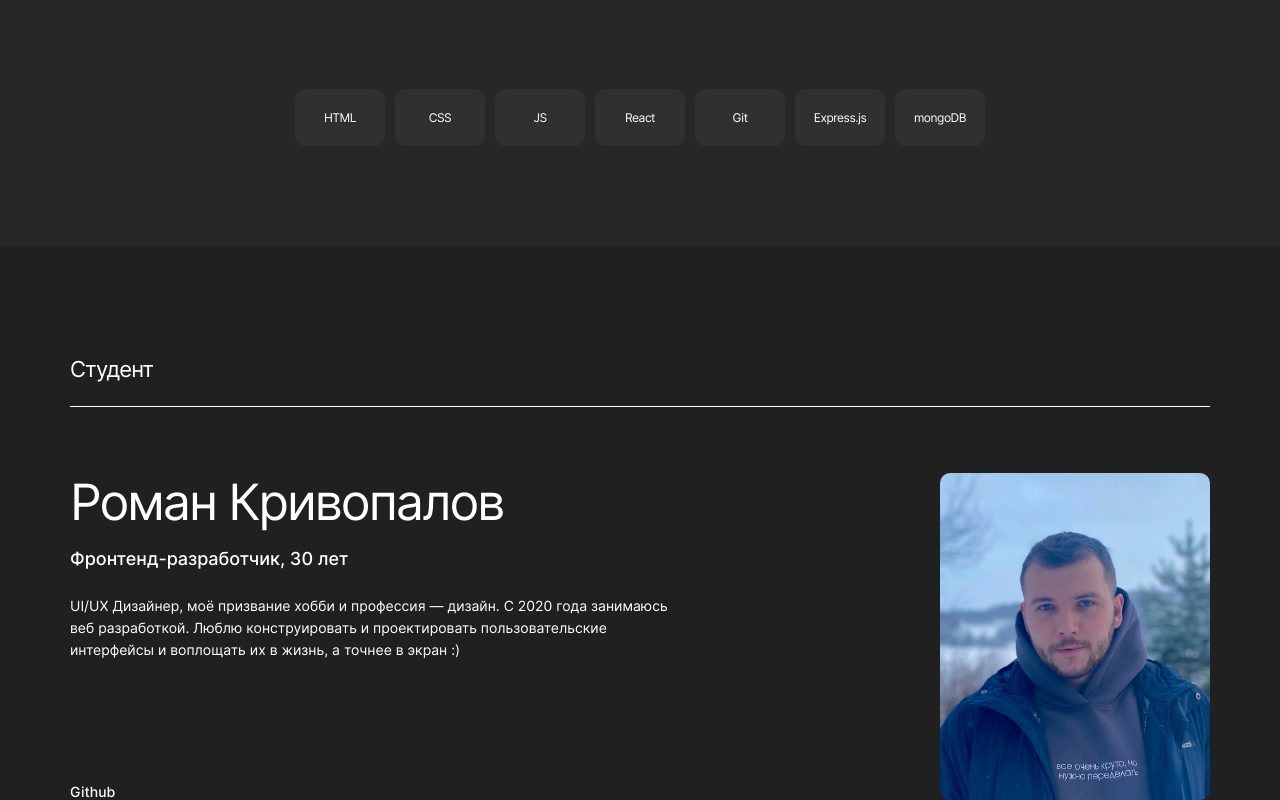
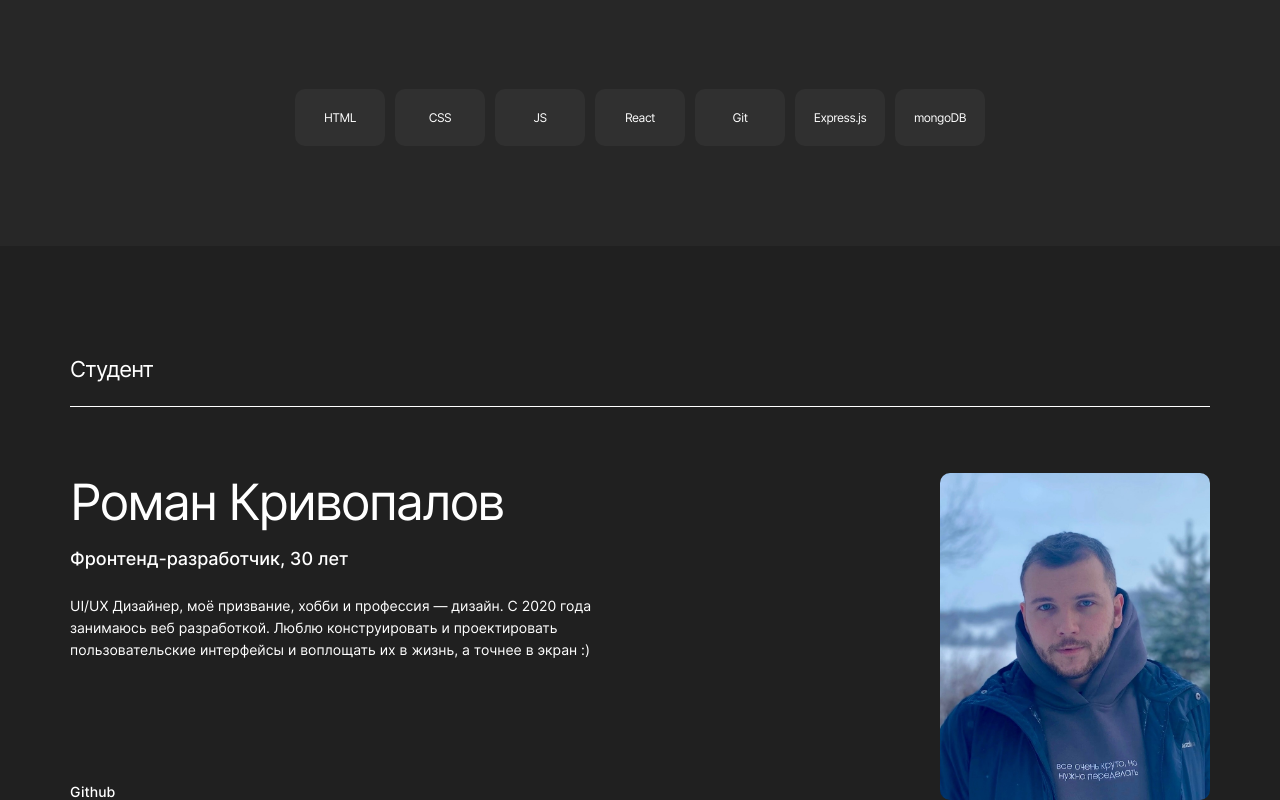
Before and after one commit to romankrivopalov/movies-explorer-frontend, a React (Create React App) app: page / in a window 1280 px wide. Shown: the part 1534-2334 px from the top of the page. Built offline with nearby package versions, Linux system fonts and the light colour scheme.

Commit message:
fix typographical error

```diff
--- a/src/components/Main/Student/Student.js
+++ b/src/components/Main/Student/Student.js
@@ -37,7 +37,7 @@ function Student() {
             Фронтенд-разработчик, {getAge(birthDate)}
           </p>
           <p className="student__text">
-            UI/UX Дизайнер, моё призвание хобби и&nbsp;профессия&nbsp;&mdash; дизайн. С&nbsp;2020 года занимаюсь веб разработкой. Люблю конструировать и&nbsp;проектировать пользовательские интерфейсы и&nbsp;воплощать их&nbsp;в&nbsp;жизнь, а&nbsp;точнее в&nbsp;экран :)
+            UI/UX Дизайнер, моё призвание, хобби и&nbsp;профессия&nbsp;&mdash; дизайн. С&nbsp;2020 года занимаюсь веб разработкой. Люблю конструировать и&nbsp;проектировать пользовательские интерфейсы и&nbsp;воплощать их&nbsp;в&nbsp;жизнь, а&nbsp;точнее в&nbsp;экран :)
           </p>
           <a
             href='https://github.com/romankrivopalov'
```
